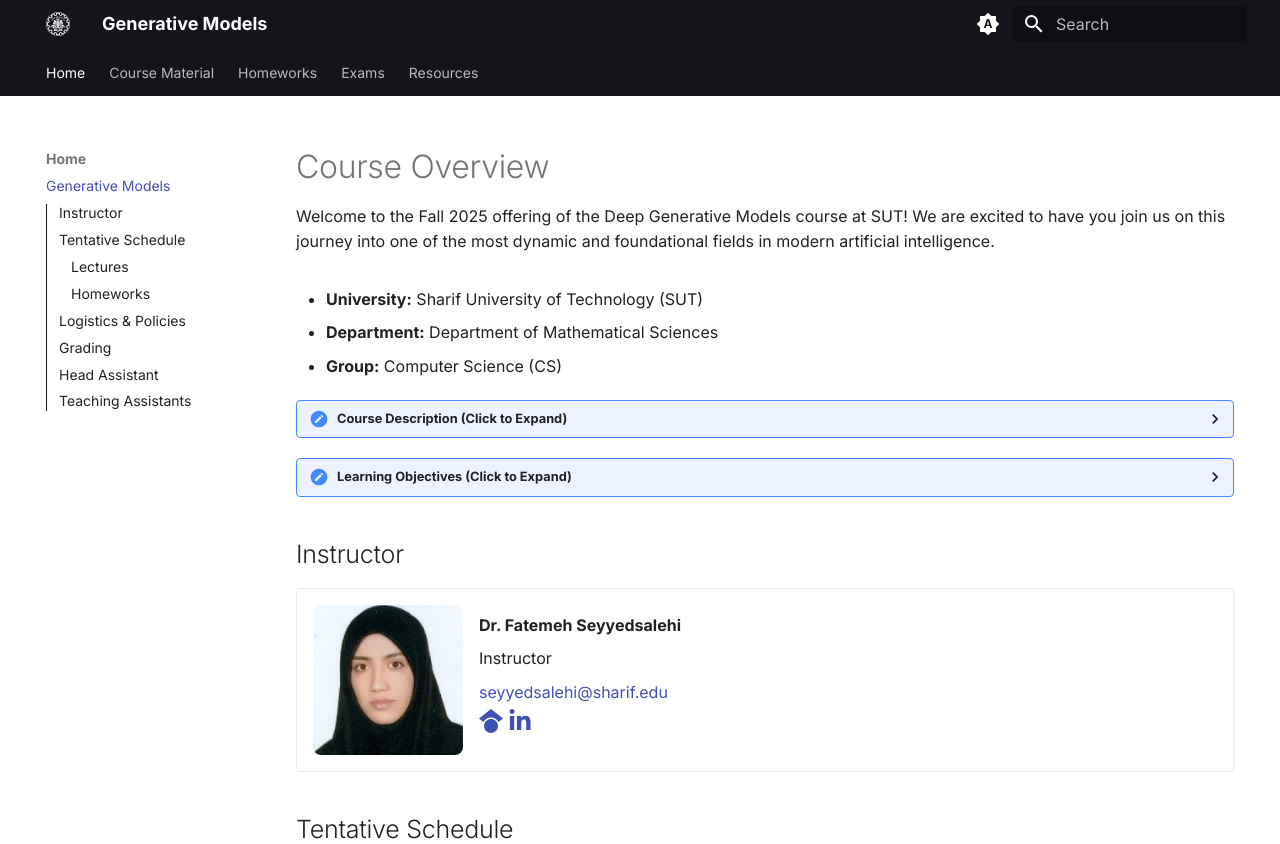
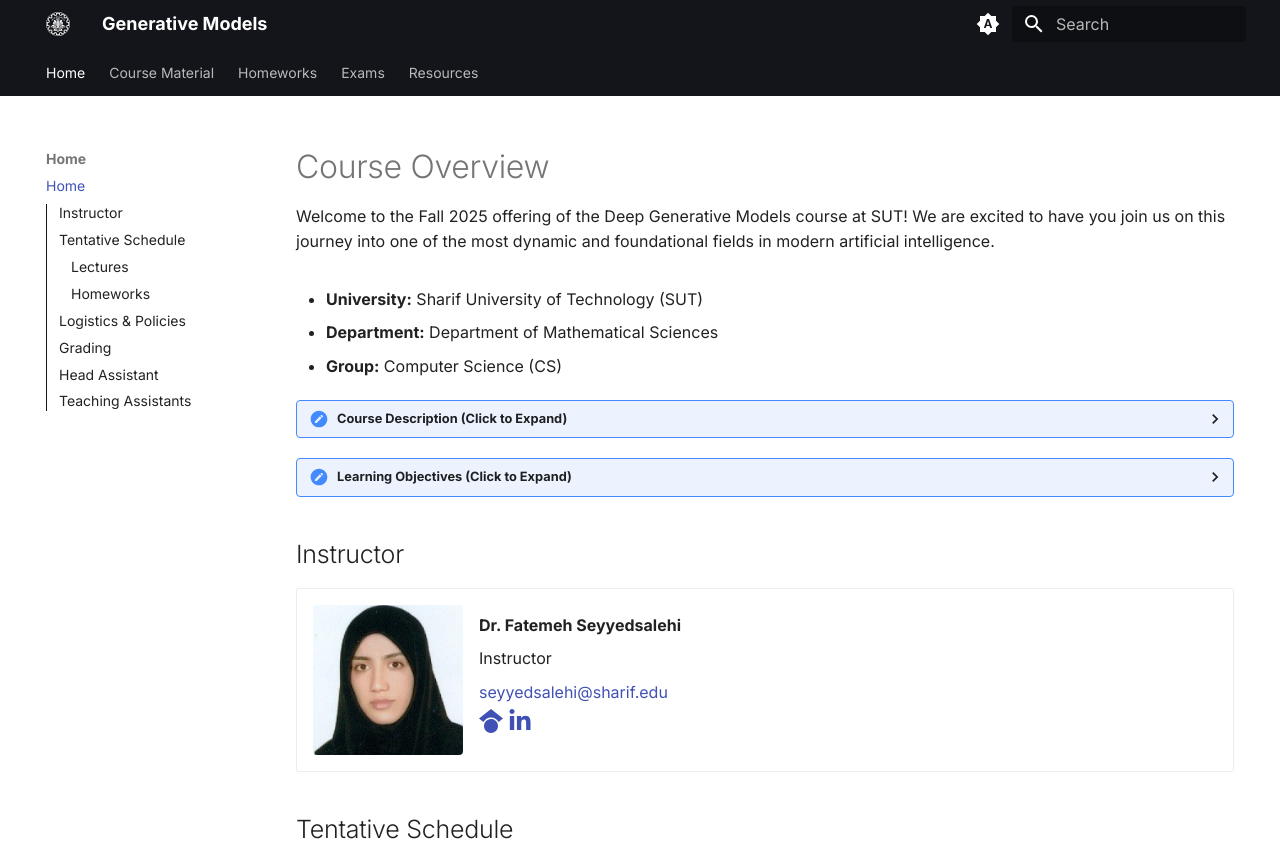
Before and after one commit to SUT-CS-GM/sut-cs-gm.github.io, an MkDocs documentation site: the page built from docs/index.md, in a window 1280 px wide. Shown: the top 844 px of the page. Built offline with MkDocs 1.6.1 and Material for MkDocs 9.7.7, drawn with Linux system fonts in a browser that asks for light colours; some web fonts are replaced.

Commit message:
Fix page titles and change image corner curve

```diff
--- a/docs/index.md
+++ b/docs/index.md
@@ -1,5 +1,5 @@
 ---
-title: Generative Models
+title: Home
 description: Course overview for the Fall 2025 offering of Deep Generative Models at Sharif University of Technology.
 hide:
   - feedback
@@ -260,7 +260,7 @@
     </span>
 
 -   ![Instructor Avatar](assets/images/staff/Sample.png){align=left width="150"}
-    <span classs="description">
+    <span class="description">
         <p>**Sara Karimi**</p>
         <p>Teaching Assistant</p>
         <p>[sarraah.karimi@gmail.com](mailto:sarraah.karimi@gmail.com)</p>
--- a/docs/stylesheets/extra.css
+++ b/docs/stylesheets/extra.css
@@ -68,5 +68,5 @@
 
 /* Add rounded corners to staff images in cards */
 .md-typeset .grid.cards img[align=left] {
-    border-radius: 8px;
+    border-radius: 4px;
 }
```
Also changed, not shown: overrides/main.html (added, +9 -0 lines).
